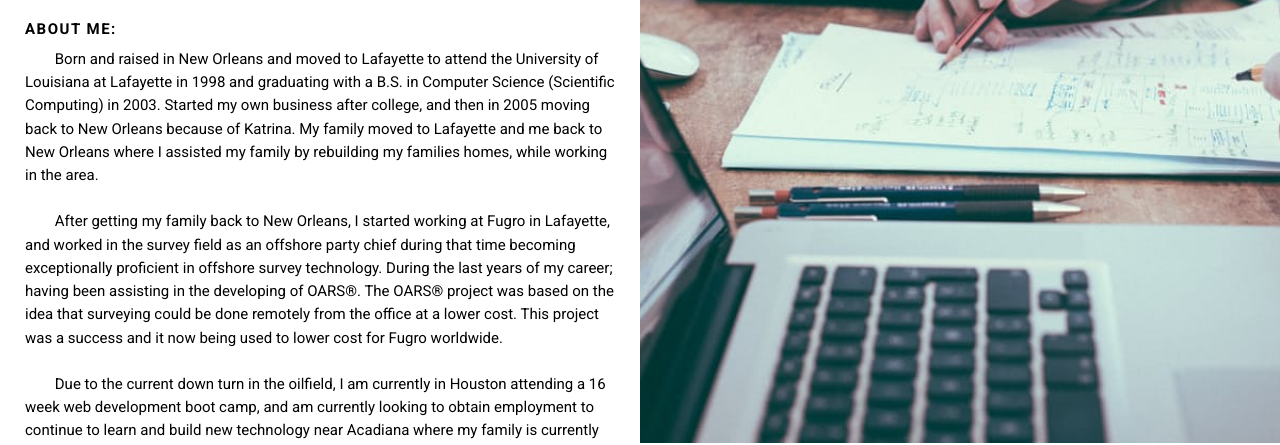
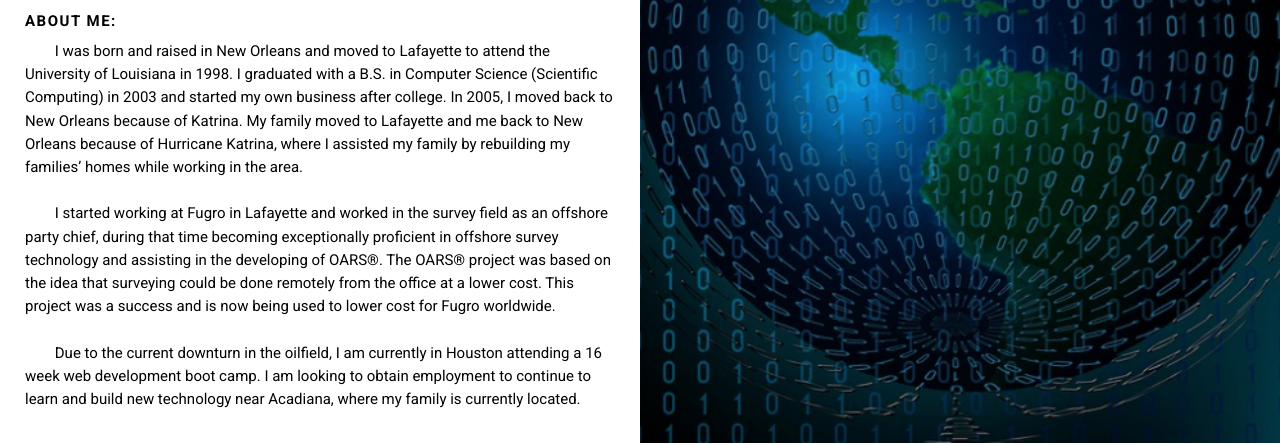
Before and after one commit to mjspitzfaden/portfolio, a plain HTML site: page app/templates/index.html in a window 1280 px wide. Shown: the part 357-802 px from the top of the page. Drawn offline with nearby package versions, Linux system fonts and the light colour scheme.

Commit message:
section update pic

```diff
--- a/app/templates/index.html
+++ b/app/templates/index.html
@@ -43,16 +43,13 @@
             </div>
             <h2>Software Engineer</h2>
             <h5>About Me: </h5>
-            <p>&nbsp &nbsp &nbsp &nbsp Born and raised in New Orleans and moved to Lafayette to attend the University of Louisiana at Lafayette in 1998 and graduating with a B.S. in Computer Science (Scientific Computing) in 2003.  Started my own business after college, and then in 2005 moving back to New Orleans because of Katrina. My family moved to Lafayette and me back to New Orleans where I assisted my family by rebuilding my families homes, while working in the area.</p>
-            <p>&nbsp &nbsp &nbsp &nbsp After getting my family back to New Orleans, I started working at Fugro in Lafayette, and worked in the survey field as an offshore party chief during that time becoming exceptionally proficient in offshore survey technology.
-            During the last years of my career; having been assisting in the developing of OARS®. The OARS® project was based on the idea that
-            surveying could be done remotely from the office at a lower cost. This project was a success and it now being used to lower cost for Fugro worldwide.</p>
-             <p>&nbsp &nbsp &nbsp &nbsp Due to the current down turn in the oilfield, I am currently in Houston attending a 16 week web development boot camp, and am currently looking to obtain employment to continue to learn and build new technology
-             near Acadiana where my family is currently located.</p>
+            <p>&nbsp &nbsp &nbsp &nbsp I   was   born   and   raised   in   New   Orleans   and   moved   to   Lafayette   to   attend   the   University   of Louisiana   in   1998.   I   graduated   with   a   B.S.   in   Computer   Science   (Scientific   Computing)   in 2003   and   started   my   own   business   after   college.   In   2005,   I   moved   back   to   New   Orleans  because of Katrina. My family moved to Lafayette and me back to New Orleans because   of   Hurricane   Katrina,   where   I   assisted   my   family   by   rebuilding   my   families’      homes while   working   in   the   area.</p>
+            <p>&nbsp &nbsp &nbsp &nbsp I   started   working   at   Fugro   in   Lafayette   and   worked   in   the   survey   field   as   an   offshore   party chief,   during   that   time   becoming   exceptionally   proficient   in   offshore   survey   technology   and assisting   in   the   developing   of   OARS®.   The   OARS®   project   was   based   on   the   idea   that surveying   could   be   done   remotely   from   the   office   at   a   lower   cost.   This   project   was   a success   and   is   now   being   used   to   lower   cost   for   Fugro   worldwide.</p>
+             <p>&nbsp &nbsp &nbsp &nbsp Due   to   the   current   downturn   in   the   oilfield,   I   am   currently   in   Houston   attending   a   16   week web   development   boot   camp.   I   am   looking   to   obtain   employment   to   continue   to   learn   and build   new   technology   near   Acadiana,   where   my   family   is   currently   located.</p>
             <br>
           </div>
         </div>
-        <div style="background-image: url('../../static/img/pexels-photo-40120.jpg');" class="col-md-6 col-sm-12 intro-right background-gray"></div>
+        <div style="background-image: url('../../static/img/world.png');" class="col-md-6 col-sm-12 intro-right background-gray"></div>
       </div>
     <!-- </div> -->
     <!-- <div class="container-fluid"> -->
--- a/static/css/custom.css
+++ b/static/css/custom.css
@@ -2,6 +2,8 @@
 
 .me{
 /*padding-right: 15rem;*/
+height: 20%;
+width: 20%;
 }
 
 .icons{
```
Also changed, not shown: static/img/world.png (added), 6 other files.
